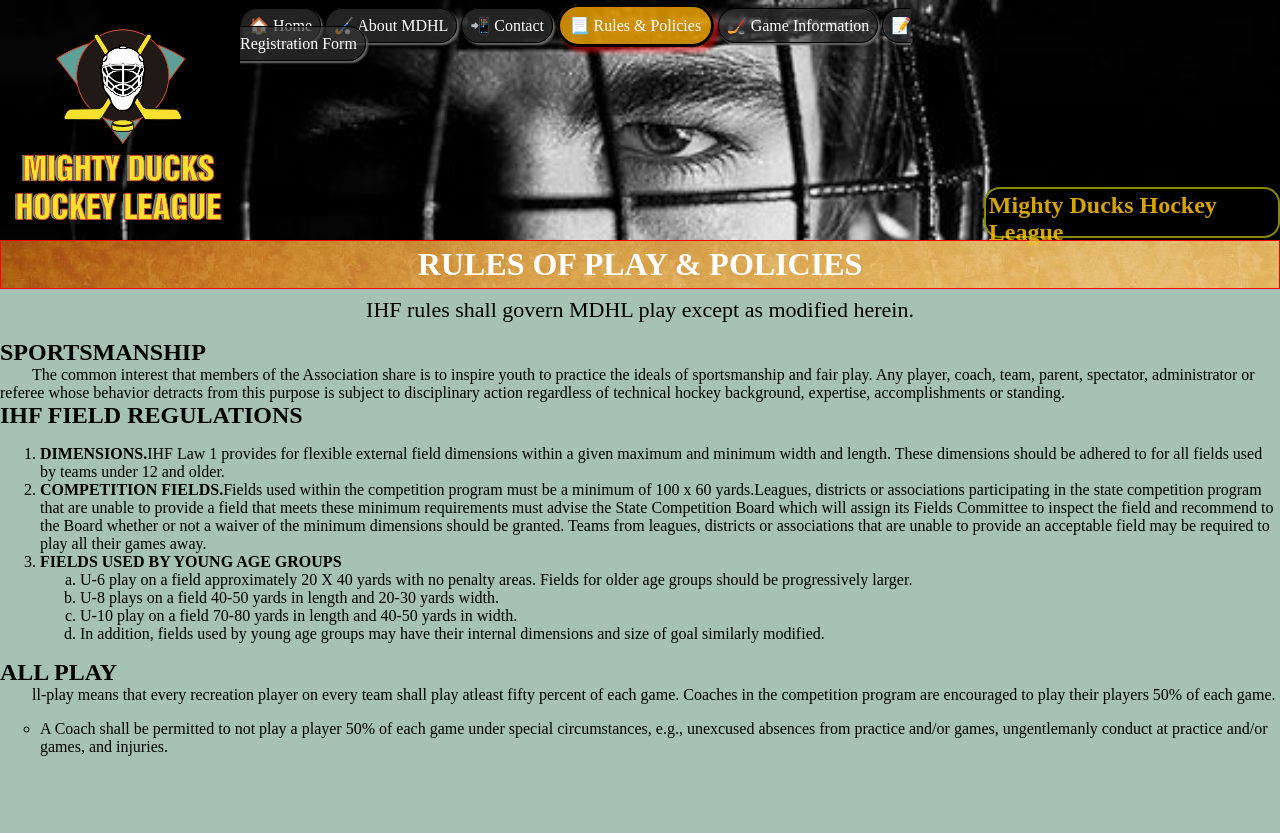
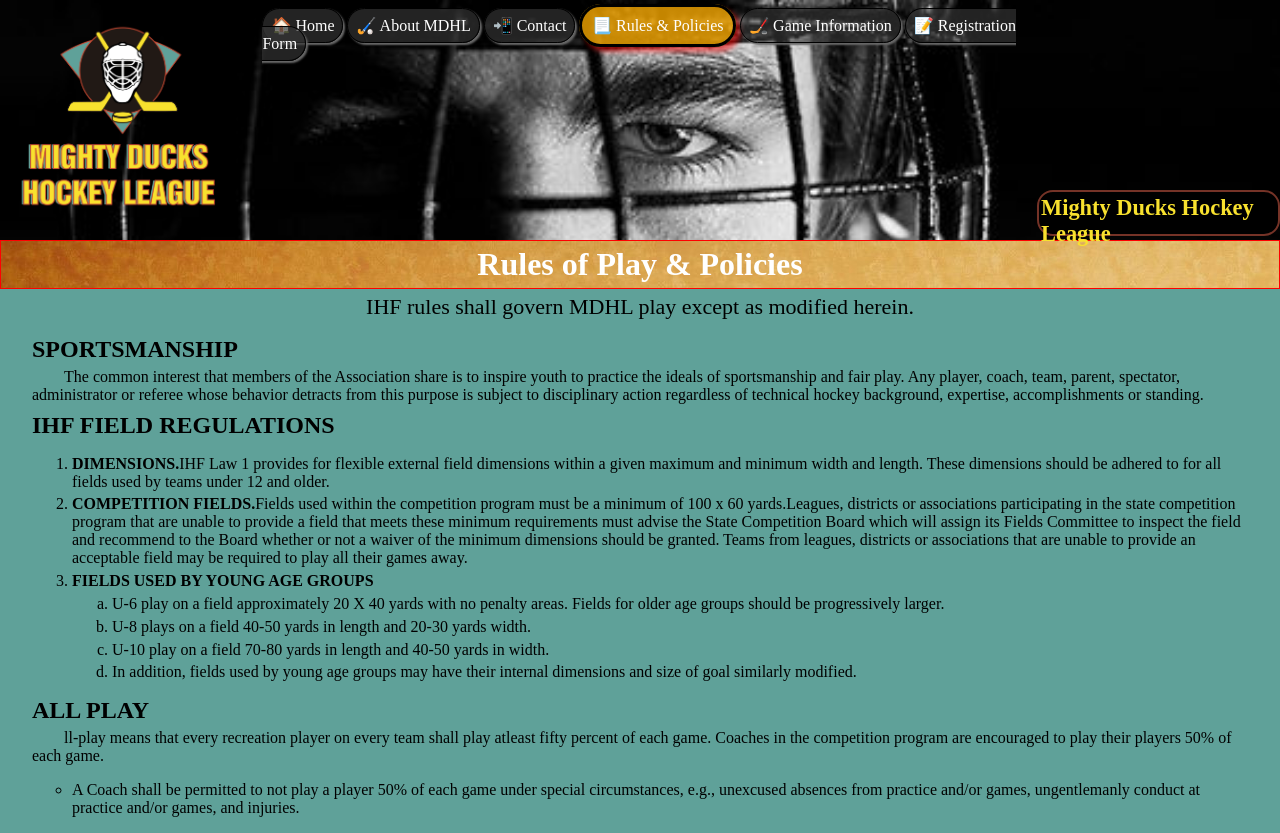
Before and after one commit to AliciaPak25/Mighty-Ducks-Hockey-League, a plain HTML site: page rules.html in a window 1280 px wide. Before the commit the page ends 800 px from the top, so only its background shows below. Drawn offline with Linux system fonts and the light colour scheme.

Commit message:
changes in styles

```diff
--- a/rules.html
+++ b/rules.html
@@ -21,14 +21,14 @@
         <h1>Mighty Ducks Hockey League</h1>
     </header>
     <main>
-        <h2>RULES OF PLAY & POLICIES</h2>
+        <h2>Rules of Play & Policies</h2>
         <p class="p-heading">
             IHF rules shall govern MDHL play except as modified herein.
         </p>
 
         <dl>
             <dt>SPORTSMANSHIP</dt>
-            <dd class="primeralinea">The common interest that members of the Association share is to inspire
+            <dd class="first-line">The common interest that members of the Association share is to inspire
                 youth to practice the ideals of sportsmanship and fair play. Any player, coach,
                 team, parent, spectator, administrator or referee whose behavior detracts from
                 this purpose is subject to disciplinary action regardless of technical hockey
@@ -73,7 +73,7 @@
 
             <dt>ALL PLAY</dt>
             <dd>
-                <p class="primeralinea">
+                <p class="first-line">
                     ll-play means that every recreation player on every team shall play atleast
                     fifty percent of each game. Coaches in the competition program are encouraged
                     to play their players 50% of each game.
--- a/styles/mdhl3.css
+++ b/styles/mdhl3.css
@@ -13,11 +13,16 @@ header{
     height: 30vh;
     background-position: 33% 33%;
 }
+aside{
+    width: 20%;
+}
 #logo{
-    width: 15em;
+    width: 14em;
+    margin-left: 0.5em;
 }
 nav{
     margin-top: 1rem;
+    width: 60%;
 }
 nav a{
     text-decoration: none;
@@ -45,14 +50,15 @@ nav a:hover{
     box-shadow: 5px 5px 5px rgba(230, 7, 7, 0.575);
 }
 h1{
-    font-size: 1.5rem;
-    color: rgba(255, 196, 0, 0.836);
+    font-size: 1.4rem;
+    color: #f8e12e;
     background-color: black;
-    border: 2px solid rgba(255, 251, 0, 0.541);
+    border: 2px solid #753327;
     border-radius: 1rem;
     padding: 0.1em;
-    margin-top: 7.8em;
-    margin-bottom: 0.1em;
+    margin-top: 8.5em;
+    margin-bottom: 0.2em;
+    width: 19%;
 }
 h2{
     text-align: center;
@@ -63,11 +69,16 @@ h2{
     border: 1px solid red;
 }
 body{
-    background-color: rgba(53, 119, 83, 0.445);
+    background-color: #5fa199;
 }
 .article{
-    text-align: center;
-    margin: 0 5rem;
+    display: flex;
+    flex-direction: column;
+    justify-content: center;
+    align-items: center;
+    margin: auto;
+    width: 50%;
+    height: 50vh;
 }
 .bold{
     font-weight: bold;
@@ -75,19 +86,33 @@ body{
 /* about */
 h3{
     font-size: 1.5rem;
+    margin-bottom: 0.2em;
+    margin-top: 0.5em;
 }
 /* rules */
 .p-heading{
     text-align: center;
     font-size: 22px;
-    margin-top: 0.5rem;
+    margin-top: 0.3rem;
+}
+dl{
+    margin-left: 2em;
+    margin-right: 2em;
 }
 dt{
     font-weight: bold;
     font-size: 1.5rem;
+    margin-top: 0.2em;
+    margin-bottom: 0.2em;
 }
-.primeralinea{
+dd{
+    margin-bottom: 0.5em;
+}
+.first-line{
     text-indent: 2rem;
+}
+li{
+    margin-top: 0.3em;
 }
 ol.lista{
     list-style-type: lower-alpha
@@ -125,7 +150,7 @@ table, th, td{
    flex-direction: column;
    align-items: center;
 }
-.fieldset_size{
+.fieldset-size{
     width: 42em;
 }
 .input{
```
Also changed, not shown: about.html (+1 -1 lines), contact.html (+1 -1 lines), game_info.html (+1 -0 lines).
